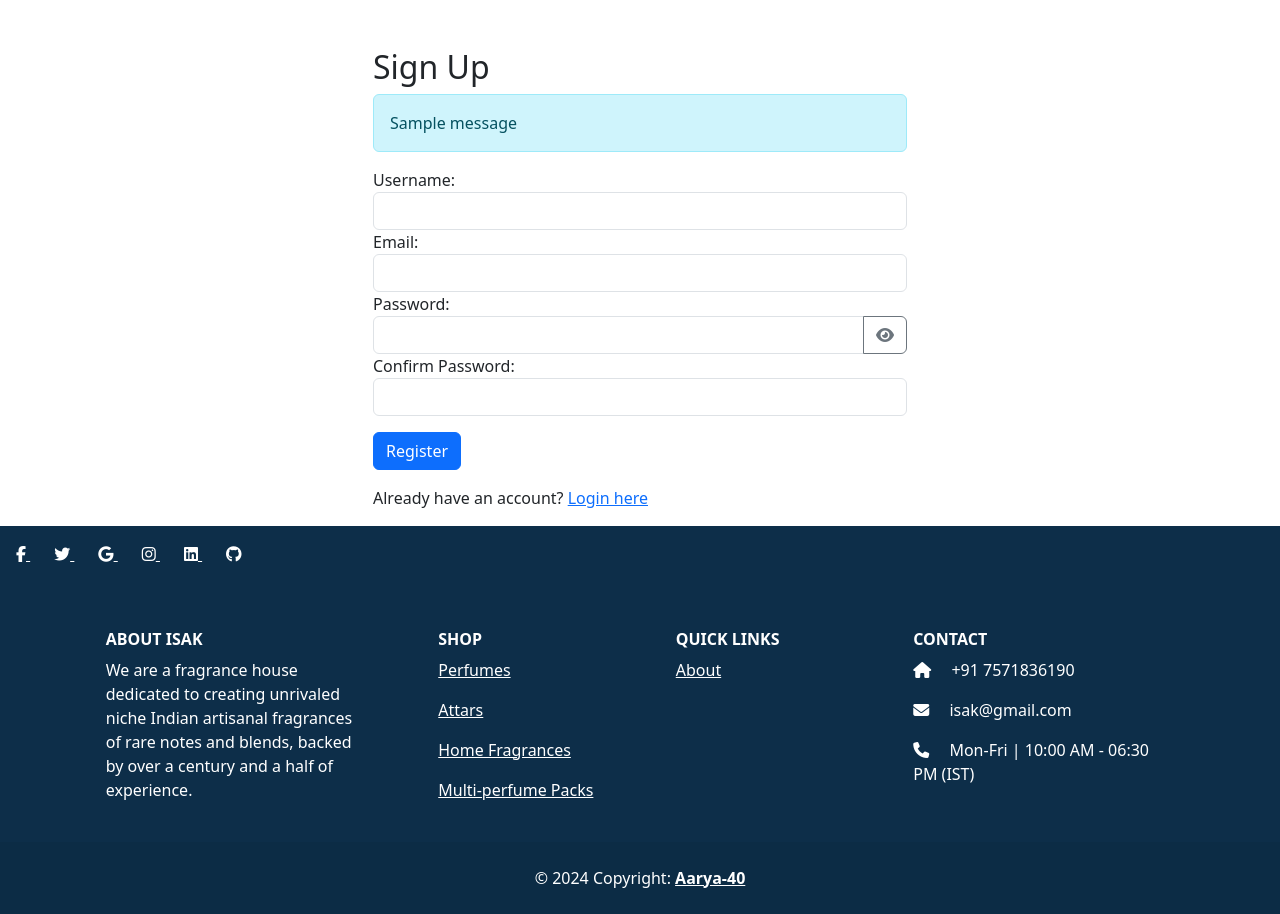
After one commit to Diveesh-04/Major_project, a Django app: page /register/ in a window 1280 px wide. The commit adds this page. Run offline with Django 5.2, Linux system fonts and the light colour scheme; tables that the repository leaves empty hold one stand-in row (values such as "Sample post"); one stand-in notice (Sample message) is shown; some libraries are stand-ins or nearby versions.

Commit message:
login and sign up update

```diff
--- a/store/templates/store/base.html
+++ b/store/templates/store/base.html
@@ -8,15 +8,6 @@
     <!-- Bootstrap CSS -->
     <link href="https://cdn.jsdelivr.net/npm/bootstrap@5.3.0/dist/css/bootstrap.min.css" rel="stylesheet">
     <script src="https://kit.fontawesome.com/a076d05399.js" crossorigin="anonymous"></script>
-
-    <style>
-        body {
-            padding-top: 60px;
-        }
-        .navbar-brand {
-            font-weight: bold;
-        }
-    </style>
 </head>
 <body>
     <!-- Navbar -->
@@ -34,9 +25,21 @@
                     <li class="nav-item">
                         <a class="nav-link" href="{% url 'view_cart' %}">Cart</a>
                     </li>
-                    <li class="nav-item">
-                        <a class="nav-link" href="{% url 'logout' %}">Logout</a>
-                    </li>
+                    {% if user.is_authenticated %}
+                        <li class="nav-item">
+                            <span class="navbar-text text-white me-2">Welcome, {{ user.username }}!</span>
+                        </li>
+                        <li class="nav-item">
+                            <a href="{% url 'logout' %}" class="nav-link text-white">Logout</a>
+                        </li>
+                    {% else %}
+                        <li class="nav-item">
+                            <a href="{% url 'login' %}" class="nav-link text-white">Login</a>
+                        </li>
+                        <li class="nav-item">
+                            <a href="{% url 'register' %}" class="nav-link text-white">Sign Up</a>
+                        </li>
+                    {% endif %}
                     <li class="nav-item">
                         <a class="nav-link text-white" href="{% url 'about' %}">About</a>
                     </li>
@@ -85,7 +88,6 @@
                             We are a fragrance house dedicated to creating unrivaled niche Indian artisanal fragrances of rare notes and blends, backed by over a century and a half of experience.
                         </p>
                     </div>
-
                     <div class="col-md-2 col-lg-2 col-xl-2 mx-auto mb-4">
                         <h6 class="text-uppercase fw-bold">SHOP</h6>
                         <p><a href="perfumes.html" class="text-reset">Perfumes</a></p>
@@ -93,12 +95,10 @@
                         <p><a href="homefrag.html" class="text-reset">Home Fragrances</a></p>
                         <p><a href="multiperf.html" class="text-reset">Multi-perfume Packs</a></p>
                     </div>
-
                     <div class="col-md-3 col-lg-2 col-xl-2 mx-auto">
                         <h6 class="text-uppercase fw-bold">Quick Links</h6>
                         <p><a href="about.html" class="text-reset">About</a></p>
                     </div>
-
                     <div class="col-md-4 col-lg-3 col-xl-3 mx-auto mb-md-0 mb-4">
                         <h6 class="text-uppercase fw-bold">Contact</h6>
                         <p><i class="fas fa-home me-3"></i> +91 7571836190</p>
@@ -117,7 +117,6 @@
 
     <!-- Bootstrap JS -->
     <script src="https://cdn.jsdelivr.net/npm/bootstrap@5.3.0/dist/js/bootstrap.bundle.min.js"></script>
-
     <script type="text/javascript">
         var nav = document.querySelector('nav');
         window.addEventListener('scroll', function () {
--- /dev/null
+++ b/store/templates/store/register.html
@@ -0,0 +1,64 @@
+{% extends 'store/base.html' %}
+{% block content %}
+
+<div class="container mt-5">
+    <div class="row justify-content-center">
+        <div class="col-md-6">
+            <h2>Sign Up</h2>
+
+            {% if messages %}
+                {% for message in messages %}
+                    <div class="alert alert-info">{{ message }}</div>
+                {% endfor %}
+            {% endif %}
+
+            <form method="POST">
+                {% csrf_token %}
+                <div class="form-group">
+                    <label>Username:</label>
+                    <input type="text" name="username" class="form-control" required>
+                </div>
+
+                <div class="form-group">
+                    <label>Email:</label>
+                    <input type="email" name="email" class="form-control" required>
+                </div>
+
+                <div class="form-group">
+                    <label>Password:</label>
+                    <div class="input-group">
+                        <input type="password" id="password" name="password" class="form-control" required>
+                        <button class="btn btn-outline-secondary" type="button" onclick="togglePassword()">
+                            <i class="fas fa-eye"></i>
+                        </button>
+                    </div>
+                </div>
+
+                <div class="form-group">
+                    <label>Confirm Password:</label>
+                    <input type="password" name="confirm_password" class="form-control" required>
+                </div>
+
+                <button type="submit" class="btn btn-primary mt-3">Register</button>
+            </form>
+
+            <p class="mt-3">Already have an account? <a href="{% url 'login' %}">Login here</a></p>
+        </div>
+    </div>
+</div>
+
+<script>
+    function togglePassword() {
+        var passwordField = document.getElementById("password");
+        var toggleButton = event.currentTarget;
+        if (passwordField.type === "password") {
+            passwordField.type = "text";
+            toggleButton.innerHTML = '<i class="fas fa-eye-slash"></i>';
+        } else {
+            passwordField.type = "password";
+            toggleButton.innerHTML = '<i class="fas fa-eye"></i>';
+        }
+    }
+</script>
+
+{% endblock %}
--- a/store/urls.py
+++ b/store/urls.py
@@ -3,7 +3,7 @@ from django.conf.urls.static import static
 from django.urls import path, include
 from rest_framework.routers import DefaultRouter
 from rest_framework_simplejwt.views import TokenRefreshView
-from django.contrib.auth.views import LogoutView
+from .views import register, login_user, logout_user
 from . import views
 from .views import (
     CategoryViewSet,
@@ -19,13 +19,14 @@ from .views import (
     remove_from_cart,
     about,
     checkout,
+    update_cart_quantity,
 )
 
 # Create a router for ViewSets
 router = DefaultRouter()
 router.register(r'categories', CategoryViewSet)
 router.register(r'products', ProductViewSet)
-router.register(r'cart', CartViewSet)  # Cart API
+router.register(r'cart', CartViewSet,basename='cart')  # Cart API
 
 # Define URL patterns
 urlpatterns = [
@@ -37,13 +38,17 @@ urlpatterns = [
 
       # Cart API
     path('api/cart/add/<int:product_id>/', add_to_cart, name='add_to_cart'),  # ✅ API Add to Cart
+    path('add-to-cart/<int:product_id>/', add_to_cart, name='add_to_cart'),
+      path('update-cart-quantity/', update_cart_quantity, name='update_cart_quantity'),
 
     # Frontend Views
     path('cart/', view_cart, name='cart'),  # ✅ Cart Page
     path('checkout/',  views.checkout, name='checkout'),
 
     # Authentication & Logout
-    path('logout/', LogoutView.as_view(), name='logout'),
+   path("register/", register, name="register"),
+    path("login/", login_user, name="login"),
+    path("logout/", logout_user, name="logout"),
 
     # Frontend Views
     path('', home, name='home'),  # Homepage
--- a/store/views.py
+++ b/store/views.py
@@ -2,15 +2,15 @@ from rest_framework import viewsets, generics, status
 from rest_framework.permissions import IsAuthenticated, AllowAny
 from rest_framework.response import Response
 from rest_framework_simplejwt.views import TokenObtainPairView
-from django.contrib.auth import get_user_model
+from django.contrib.auth import get_user_model, login, logout, authenticate
+from django.contrib import messages
 from django.shortcuts import render, get_object_or_404, redirect
-from django.contrib.auth.decorators import login_required
 from django.http import JsonResponse
 from django.contrib.sessions.models import Session
 from django.views.decorators.csrf import csrf_exempt
+import json
+import re
 from .models import Category, Product, Cart
-import json
-from .models import Product
 from .serializers import (
     CategorySerializer,
     ProductSerializer,
@@ -21,28 +21,25 @@ from .serializers import (
 
 User = get_user_model()
 
-# Category ViewSet
+# ------------------ API VIEWS ------------------
+
 class CategoryViewSet(viewsets.ModelViewSet):
     queryset = Category.objects.all()
     serializer_class = CategorySerializer
     permission_classes = [IsAuthenticated]
 
-# Product ViewSet
 class ProductViewSet(viewsets.ModelViewSet):
     queryset = Product.objects.all()
     serializer_class = ProductSerializer
     permission_classes = [IsAuthenticated]
 
-# Cart ViewSet - Fetch cart items for the logged-in user
 class CartViewSet(viewsets.ModelViewSet):
-    queryset = Cart.objects.all()
     serializer_class = CartSerializer
     permission_classes = [IsAuthenticated]
 
     def get_queryset(self):
         return Cart.objects.filter(user=self.request.user)
 
-# User Registration View
 class RegisterView(generics.CreateAPIView):
     queryset = User.objects.all()
     serializer_class = CustomUserSerializer
@@ -51,116 +48,166 @@ class RegisterView(generics.CreateAPIView):
     def post(self, request, *args, **kwargs):
         serializer = self.get_serializer(data=request.data)
         if serializer.is_valid():
-            user = serializer.save()
-            return Response(
-                {"message": "User registered successfully"},
-                status=status.HTTP_201_CREATED,
-            )
+            serializer.save()
+            return Response({"message": "User registered successfully"}, status=status.HTTP_201_CREATED)
         return Response(serializer.errors, status=status.HTTP_400_BAD_REQUEST)
 
-# User Login View with JWT
 class CustomTokenObtainPairView(TokenObtainPairView):
     serializer_class = CustomTokenObtainPairSerializer
 
-# Home View
+# ------------------ FRONTEND VIEWS ------------------
+
 def home(request):
     categories = Category.objects.all()
     return render(request, 'store/home.html', {'categories': categories})
 
-# Cart Page View - Show items in the cart
-def view_cart(request):
-    if request.user.is_authenticated:
-        cart_items = Cart.objects.filter(user=request.user)
-    else:
-        cart_items = Cart.objects.filter(session_id=request.session.session_key)
+def category_list(request, category_id=None):
+    if category_id:
+        category = get_object_or_404(Category, id=category_id)
+        products = Product.objects.filter(category=category)
+        return render(request, 'store/category.html', {'category': category, 'products': products})
+    categories = Category.objects.all()
+    return render(request, 'store/categories.html', {'categories': categories})
 
-    total_price = sum(item.product.price * item.quantity for item in cart_items)
+def product_detail(request, product_id):
+    product = get_object_or_404(Product, id=product_id)
+    return render(request, 'store/product_detail.html', {'product': product})
 
-    return render(request, 'store/cart.html', {'cart_items': cart_items, 'total_price': total_price})
+def about(request):
+    return render(request, 'store/about.html')
 
+# ------------------ AUTHENTICATION VIEWS ------------------
 
-# Add to Cart View (Supports Logged-in Users & Guests)
-def add_to_cart(request, product_id):
-    if request.method == 'POST':
-        try:
-            data = json.loads(request.body)
-            quantity = data.get('quantity', 1)
+def register(request):
+    if request.method == "POST":
+        username = request.POST["username"]
+        email = request.POST["email"]
+        password = request.POST["password"]
+        confirm_password = request.POST["confirm_password"]
 
-            product = Product.objects.get(id=product_id)
+        if len(username) < 3:
+            messages.error(request, "Username must be at least 3 characters long.")
+            return redirect("register")
 
-            if request.user.is_authenticated:
-                cart_item, created = Cart.objects.get_or_create(
-                    user=request.user,
-                    product=product,
-                    defaults={'quantity': quantity}
-                )
-            else:
-                session_id = request.session.session_key
-                if not session_id:
-                    request.session.create()
-                    session_id = request.session.session_key
+        if User.objects.filter(username=username).exists():
+            messages.error(request, "Username already exists!")
+            return redirect("register")
 
-                cart_item, created = Cart.objects.get_or_create(
-                    session_id=session_id,
-                    product=product,
-                    defaults={'quantity': quantity}
-                )
+        if not re.match(r"[^@]+@[^@]+\.[^@]+", email):
+            messages.error(request, "Enter a valid email address.")
+            return redirect("register")
 
-            if not created:
-                cart_item.quantity += quantity
-                cart_item.save()
+        if User.objects.filter(email=email).exists():
+            messages.error(request, "Email is already registered!")
+            return redirect("register")
 
-            return JsonResponse({'message': 'Added to cart', 'cartItemId': cart_item.id})
+        if password != confirm_password:
+            messages.error(request, "Passwords do not match!")
+            return redirect("register")
 
-        except Product.DoesNotExist:
-            return JsonResponse({'error': 'Product not found'}, status=404)
-        except json.JSONDecodeError:
-            return JsonResponse({'error': 'Invalid JSON'}, status=400)
+        if len(password) < 8 or not re.search(r'[A-Za-z]', password) or not re.search(r'\d', password):
+            messages.error(request, "Password must be at least 8 characters long and contain letters and numbers.")
+            return redirect("register")
 
-    return JsonResponse({'error': 'Invalid request'}, status=400)
+        user = User.objects.create_user(username=username, email=email, password=password)
+        user.save()
+        messages.success(request, "Registration successful! You can now log in.")
+        return redirect("login")
 
+    return render(request, "store/register.html")
 
+def login_user(request):
+    if request.method == "POST":
+        username = request.POST["username"]
+        password = request.POST["password"]
+        user = authenticate(request, username=username, password=password)
+
+        if user is not None:
+            login(request, user)
+            messages.success(request, f"Welcome, {user.username}!")
+            return redirect("home")
+        messages.error(request, "Invalid username or password.")
+        return redirect("login")
+
+    return render(request, "store/login.html")
+
+def logout_user(request):
+    logout(request)
+    return redirect('home.html')
+
+# ------------------ CART FUNCTIONALITIES ------------------
 
 def view_cart(request):
     if request.user.is_authenticated:
         cart_items = Cart.objects.filter(user=request.user)
     else:
         session_id = request.session.session_key
+        if not session_id:
+            request.session.create()
+            session_id = request.session.session_key
         cart_items = Cart.objects.filter(session_id=session_id)
 
     total_price = sum(item.product.price * item.quantity for item in cart_items)
-
-
     return render(request, 'store/cart.html', {'cart_items': cart_items, 'total_price': total_price})
 
-def checkout(request):
-    cart_items = Cart.objects.filter(user=request.user)  # Adjust query if needed
-    total_price = sum(item.product.price * item.quantity for item in cart_items)
+def add_to_cart(request, product_id):
+    if request.method == 'POST':
+        try:
+            data = json.loads(request.body) if request.content_type == 'application/json' else request.POST
+            quantity = int(data.get('quantity', 1))
+            if quantity < 1:
+                return JsonResponse({'error': 'Quantity must be at least 1'}, status=400)
 
-    return render(request, 'store/checkout.html', {'cart_items': cart_items, 'total_price': total_price})
+            product = get_object_or_404(Product, id=product_id)
 
+            if request.user.is_authenticated:
+                cart_item, created = Cart.objects.get_or_create(user=request.user, product=product)
+            else:
+                session_id = request.session.session_key
+                if not session_id:
+                    request.session.create()
+                    session_id = request.session.session_key
+                cart_item, created = Cart.objects.get_or_create(session_id=session_id, product=product)
 
-# Remove from Cart View
+            cart_item.quantity = quantity if created else cart_item.quantity + quantity
+            cart_item.save()
+
+            return JsonResponse({'message': 'Cart updated', 'cartItemId': cart_item.id, 'quantity': cart_item.quantity})
+
+        except json.JSONDecodeError:
+            return JsonResponse({'error': 'Invalid JSON data'}, status=400)
+        except ValueError:
+            return JsonResponse({'error': 'Invalid quantity'}, status=400)
+
+    return JsonResponse({'error': 'Invalid request method'}, status=400)
+
+@csrf_exempt
+def update_cart_quantity(request):
+    if request.method == "POST":
+        try:
+            data = json.loads(request.body)
+            cart_id = data.get('cart_id')
+            quantity = int(data.get('quantity', 1))
+            if quantity < 1:
+                return JsonResponse({'error': 'Quantity must be at least 1'}, status=400)
+
+            cart_item = get_object_or_404(Cart, id=cart_id)
+            cart_item.quantity = quantity
+            cart_item.save()
+
+            return JsonResponse({"success": True, "total_price": cart_item.product.price * cart_item.quantity})
+
+        except (json.JSONDecodeError, ValueError):
+            return JsonResponse({'error': 'Invalid data'}, status=400)
+
+    return JsonResponse({'error': 'Invalid request method'}, status=400)
+
 def remove_from_cart(request, cart_id):
     cart_item = get_object_or_404(Cart, id=cart_id)
     cart_item.delete()
     return redirect('view_cart')
 
-# Category Page View
-def category_list(request, category_id=None):
-    if category_id:
-        category = get_object_or_404(Category, id=category_id)
-        products = Product.objects.filter(category=category)
-        return render(request, 'store/category.html', {'category': category, 'products': products})
-    else:
-        categories = Category.objects.all()
-        return render(request, 'store/categories.html', {'categories': categories})
-
-# Product Detail View
-def product_detail(request, product_id):
-    product = get_object_or_404(Product, id=product_id)
-    return render(request, 'store/product_detail.html', {'product': product})
-
-# About Page View
-def about(request):
-    return render(request, 'store/about.html')
+def checkout(request):
+    cart_items = Cart.objects.filter(user=request.user)
+    total_price = sum(item.product.price * item.quantity for item in cart_items)
+    return render(request, 'store/checkout.html', {'cart_items': cart_items, 'total_price': total_price})
```
Also changed, not shown: store/templates/store/login.html (added, +35 -0 lines), store/templates/store/product_detail.html (+26 -23 lines), db.sqlite3.
